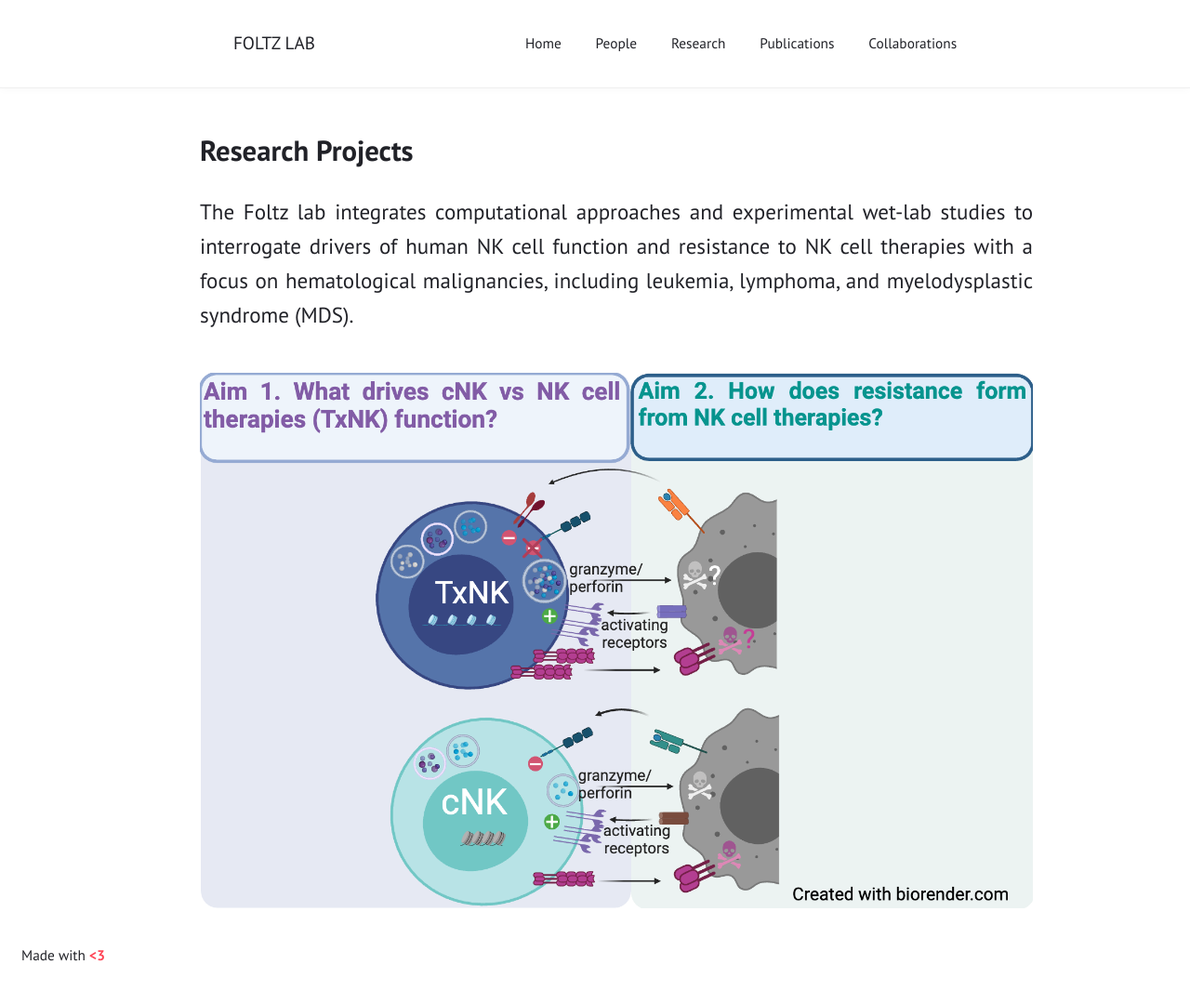
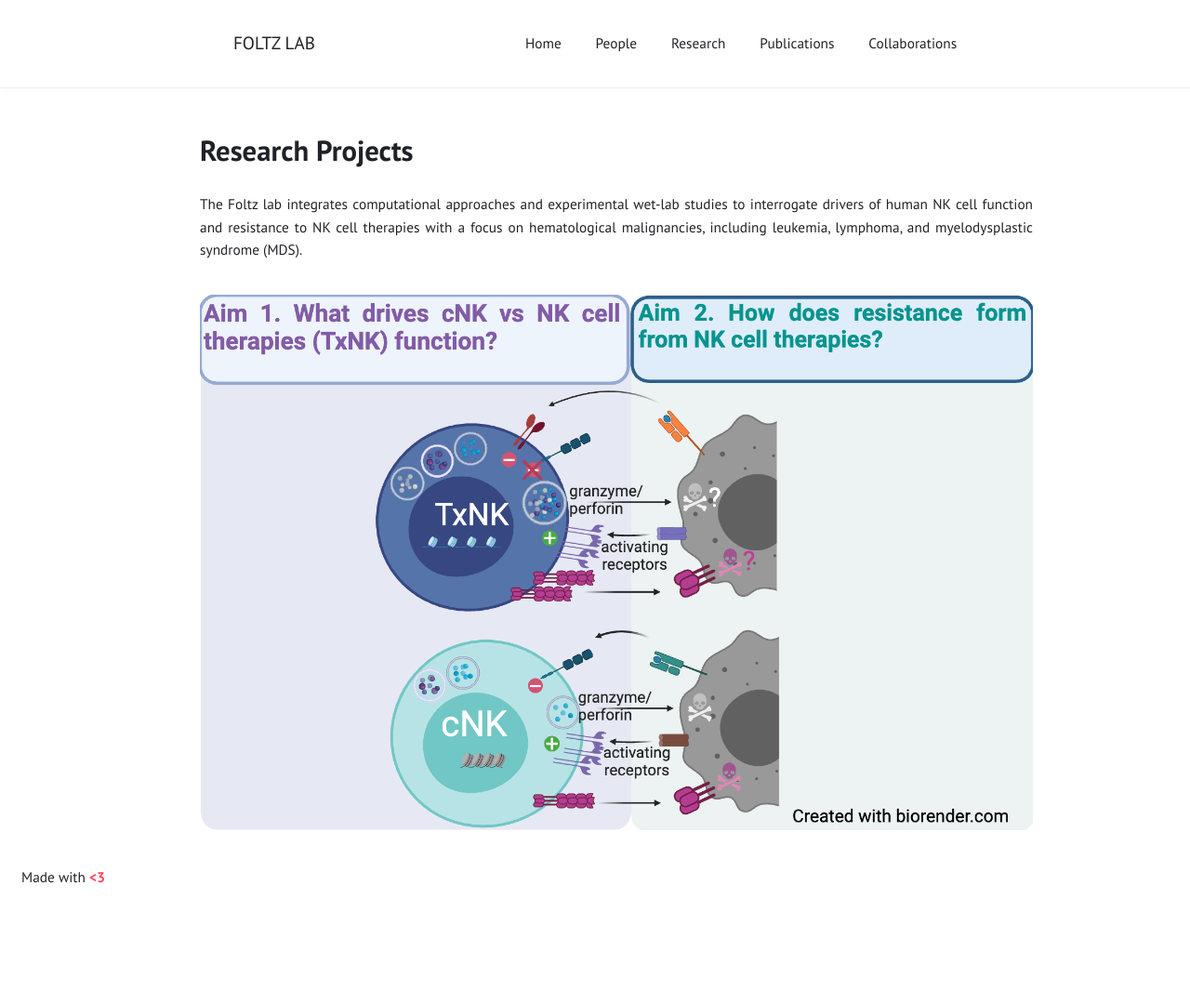
Before and after one commit to Foltz-Lab/Foltz-Lab.github.io, a Jekyll site: the page built from research.html, in a window 1280 px wide. Shown: the whole page at 93% size. Built offline with Jekyll 4.4.1, drawn with Linux system fonts in a browser that asks for light colours; after the commit the page ends 997 px from its top, so only the background shows below that.

Commit message:
Update research.html

```diff
--- a/research.html
+++ b/research.html
@@ -6,7 +6,7 @@ title: "Research"
 
 <h1>Research Projects</h1>
 
-<p style="font-size: 1.5em;">
+<p>
   The Foltz lab integrates computational approaches and experimental wet-lab studies to interrogate drivers of human NK cell function and resistance to NK cell therapies with a focus on hematological malignancies, including leukemia, lymphoma, and myelodysplastic syndrome (MDS).
 </p>
 
```
